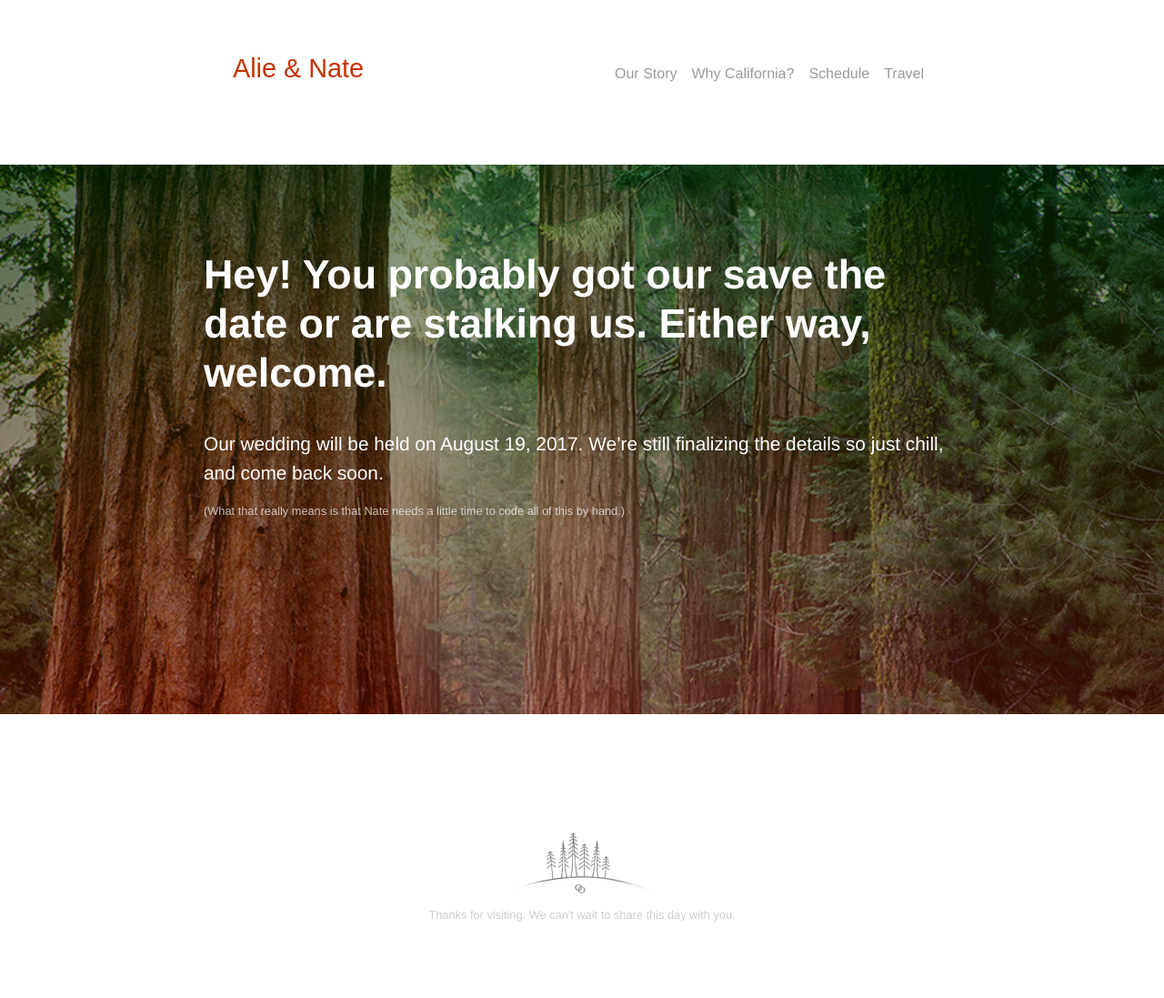
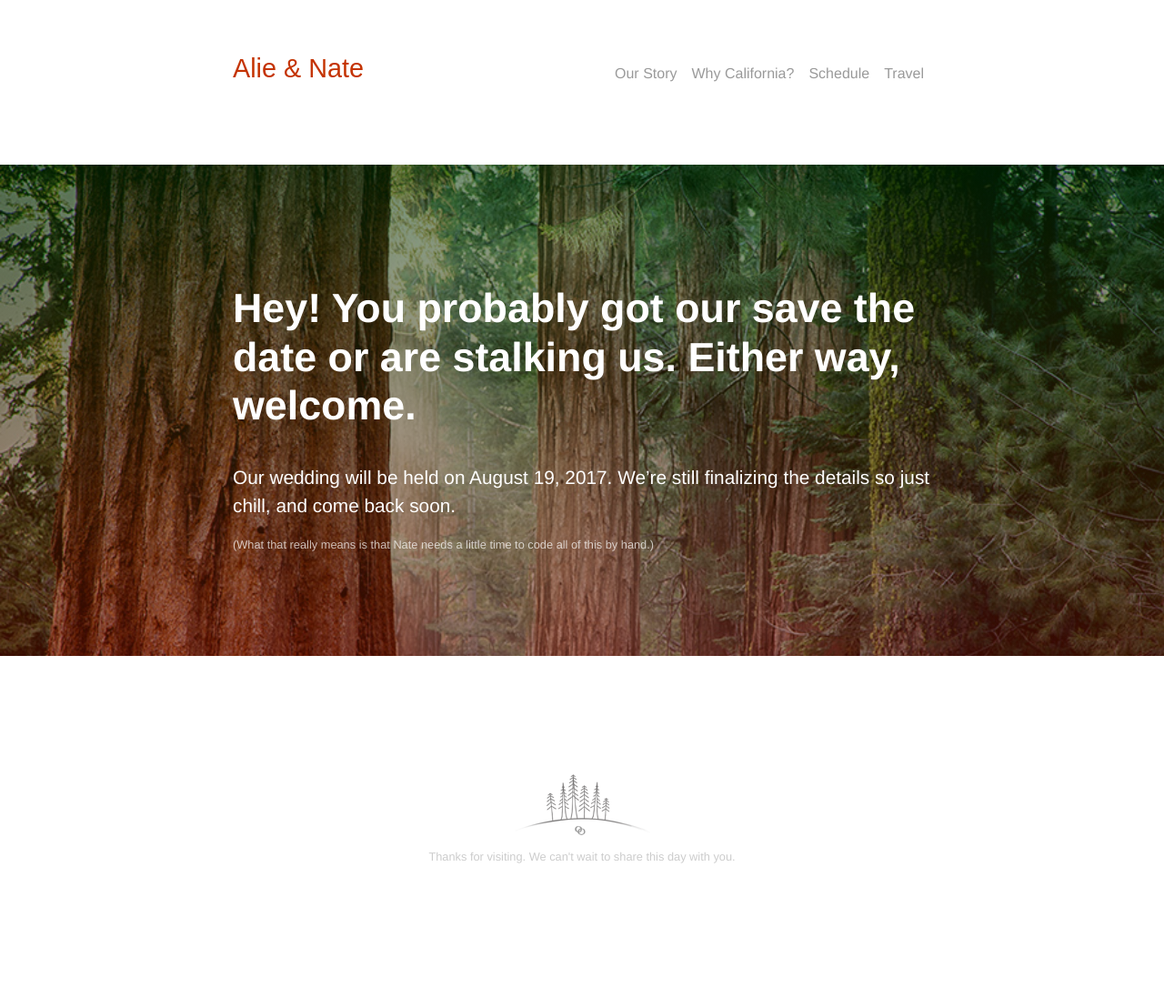
Before and after one commit to nkadlac/alieplusnate.com, a Jekyll site: the page built from index.html, in a window 1280 px wide. Shown: the whole page at 91% size. Built offline with Jekyll 4.4.1, drawn with Linux system fonts in a browser that asks for light colours; some web fonts are replaced; after the commit the page ends 1033 px from its top, so only the background shows below that.

Commit message:
adjusted flex margins

```diff
--- a/assets/main.scss
+++ b/assets/main.scss
@@ -73,8 +73,11 @@
       url(/assets/images/bg_trees.jpg) left top no-repeat;
   background-size: cover;
   color: #FFF;
-  padding: 2em 1em 4em 1em;
+  align-items: center;
+  display: flex;
+  // padding: 2em 1em 4em 1em;
   text-align: left;
+  height: 380px;
   @media
     (-webkit-min-device-pixel-ratio: 2),
     (min-resolution: 192dpi) {
@@ -86,17 +89,34 @@
       background-size: cover;
     }
     @media(min-width: $med) {
-      padding: 4em 4em 0 4em;
-      height: 400px;
+      // padding: 4em 4em 0 4em;
+      height: 480px;
     }
     @media(min-width: $wide) {
-      padding: 4em 14em 0 14em;
+      // padding: 4em 14em 0 14em;
       height: 540px;
     }
     @media(min-width: $ex-wide) {
-      padding: 8em 30em 0 20em;
+      // padding: 8em 30em 0 20em;
       height: 540px;
     }
+}
+
+.home_message .container {
+  // align-self: center;
+  // margin: ;
+  padding: auto 1em;
+  width: 90%;
+  margin: auto;
+  @media(min-width: $med) {
+    width: 75%;
+  }
+  @media(min-width: $wide) {
+    width: 60%;
+  }
+  @media(min-width: $ex-wide) {
+    width: 50%;
+  }
 }
 
 .home_title {
--- a/index.html
+++ b/index.html
@@ -8,11 +8,15 @@
 
   <div class="home_message">
 
-    <h1 class="home_title">Hey! You probably got our save the date or are stalking us. Either way, welcome.</h1>
+    <div class="container">
 
-    <h2 class="home_subtitle">Our wedding will be held on August 19, 2017. We’re still finalizing the details so just chill, and come back soon.</h2>
+      <h1 class="home_title">Hey! You probably got our save the date or are stalking us. Either way, welcome.</h1>
 
-    <p>(What that really means is that Nate needs a little time to code all of this by hand.)</p>
+      <h2 class="home_subtitle">Our wedding will be held on August 19, 2017. We’re still finalizing the details so just chill, and come back soon.</h2>
+
+      <p>(What that really means is that Nate needs a little time to code all of this by hand.)</p>
+
+    </div>
 
   </div>
 
```
